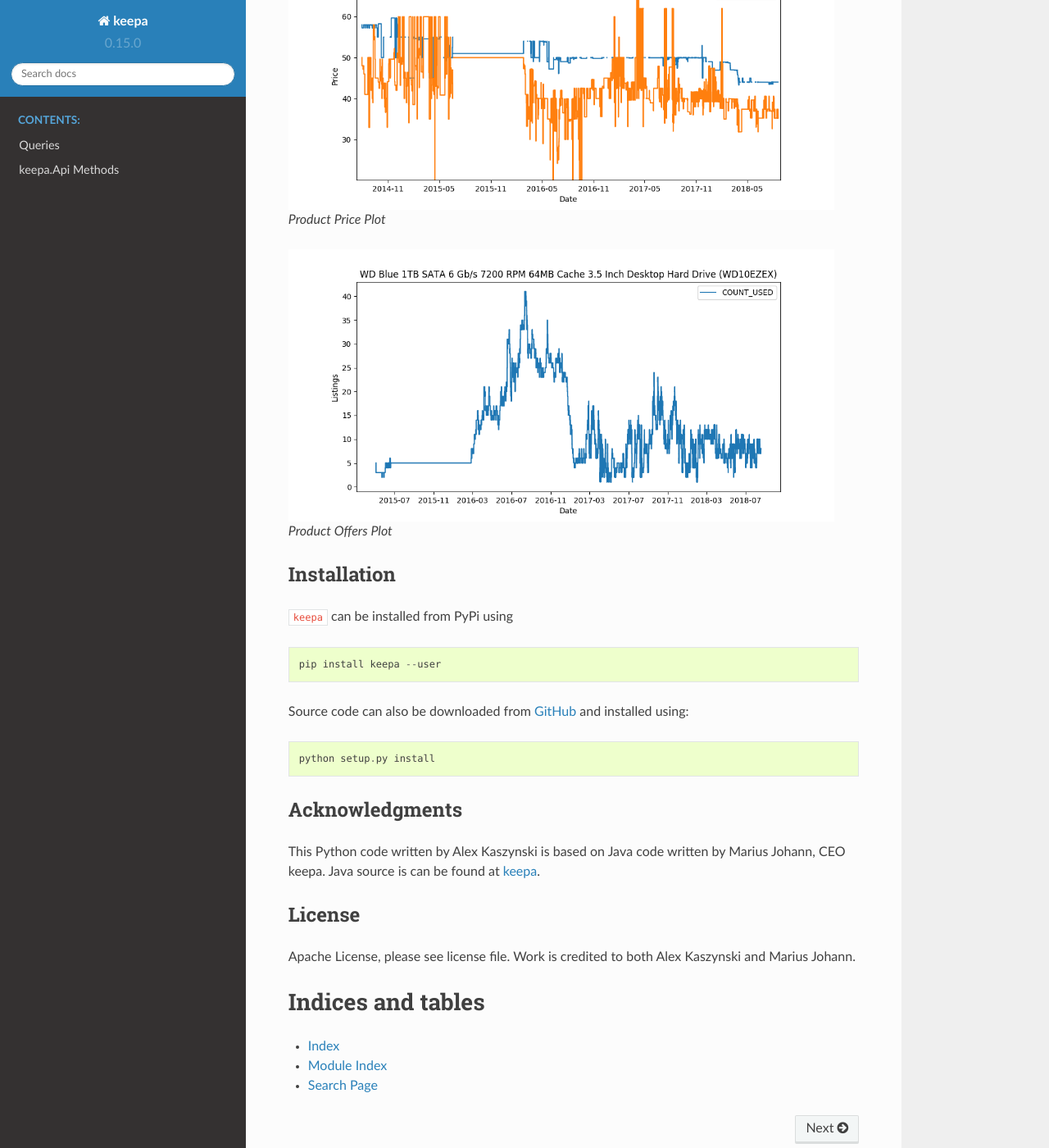
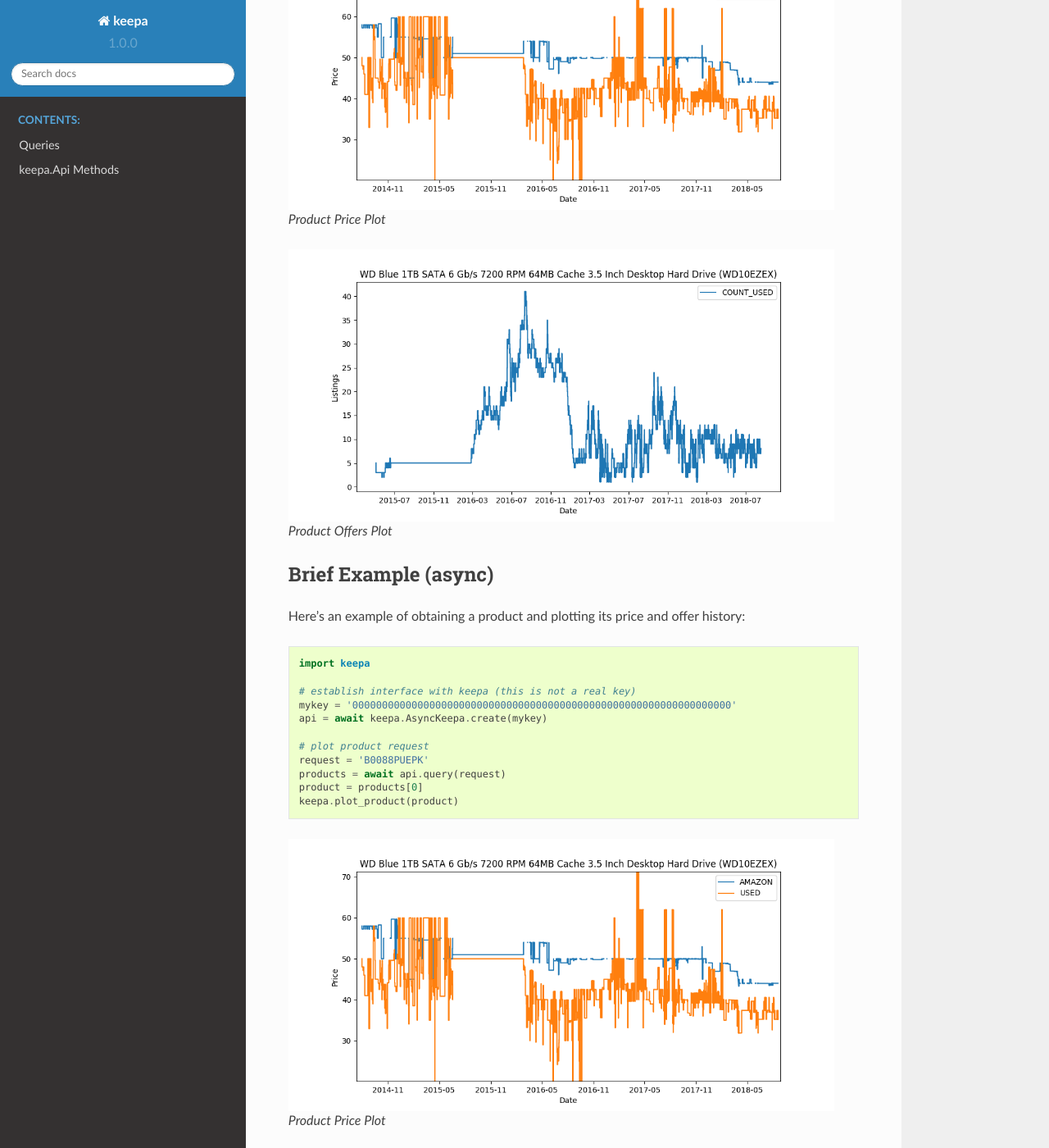
Before and after one commit to akaszynski/keepa, a Sphinx documentation site: the page built from docs/source/index.rst, in a window 1280 px wide and 1400 px high, scrolled down 959 px. Shown: the whole window at 82% size. Built offline with Sphinx 7.4.7 and the Read the Docs theme 2.0.0, drawn with Linux system fonts in a browser that asks for light colours; some of the changed text lies outside the part shown.

Commit message:
Add documentation about keepa's async version

```diff
--- a/docs/source/conf.py
+++ b/docs/source/conf.py
@@ -56,9 +56,9 @@
 # built documents.
 #
 # The short X.Y version.
-version = '0.15.0'
+version = '1.0.0'
 # The full version, including alpha/beta/rc tags.
-release = '0.15.0'
+release = '1.0.0'
 
 # The language for content autogenerated by Sphinx. Refer to documentation
 # for a list of supported languages.
--- a/docs/source/index.rst
+++ b/docs/source/index.rst
@@ -26,6 +26,34 @@
     # plot product request
     request = 'B0088PUEPK'
     products = api.query(request)
+    product = products[0]
+    keepa.plot_product(product)
+
+.. figure:: ./images/Product_Price_Plot.png
+    :width: 500pt
+
+    Product Price Plot
+
+.. figure:: ./images/Product_Offer_Plot.png
+    :width: 500pt
+
+    Product Offers Plot
+
+Brief Example (async)
+-------------
+Here's an example of obtaining a product and plotting its price and offer history:
+
+.. code:: python
+
+    import keepa
+
+    # establish interface with keepa (this is not a real key)
+    mykey = '0000000000000000000000000000000000000000000000000000000000000000'
+    api = await keepa.AsyncKeepa.create(mykey)
+
+    # plot product request
+    request = 'B0088PUEPK'
+    products = await api.query(request)
     product = products[0]
     keepa.plot_product(product)
 
```
Also changed, not shown: README.rst (+21 -1 lines).
